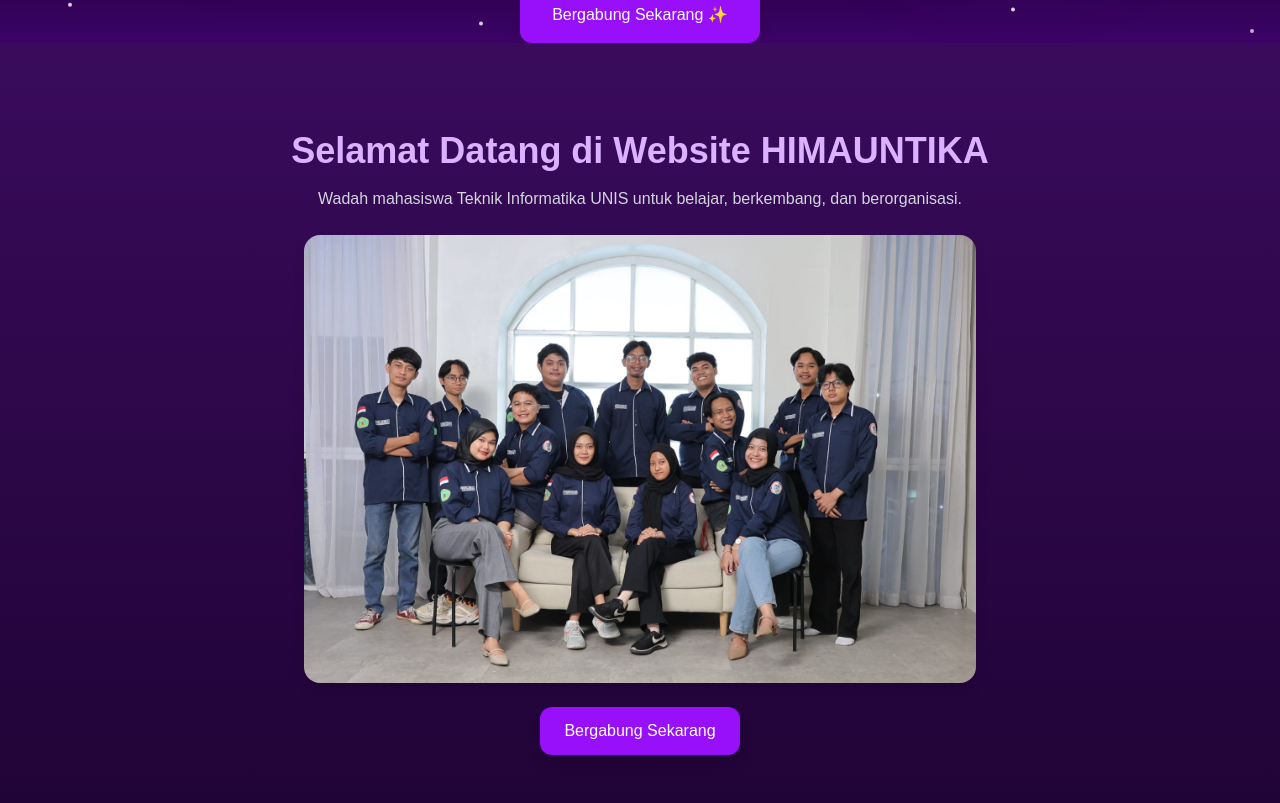
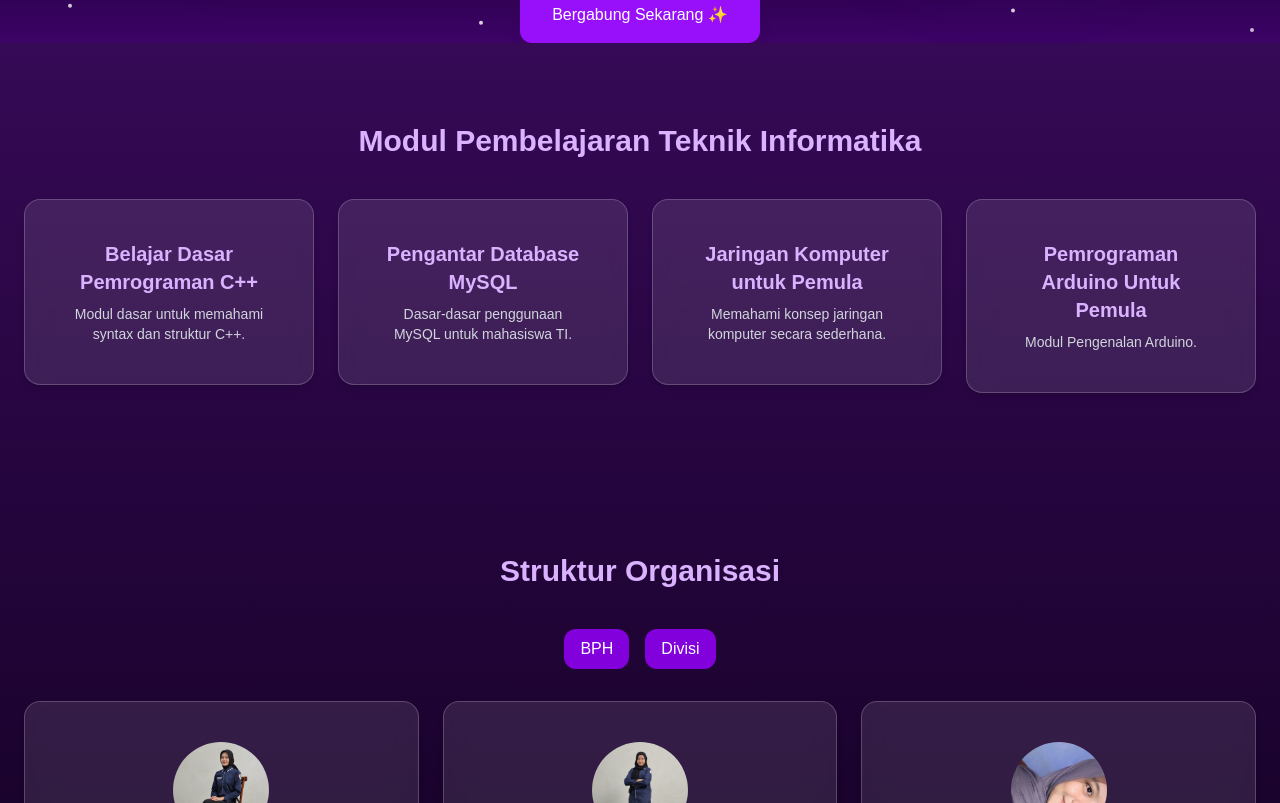
Before and after one commit to Gbaee/himauntika.ac.id, a Next.js app: page / in a window 1280 px wide. Shown: the part 837-1640 px from the top of the page. Built offline with nearby package versions, Linux system fonts and the light colour scheme.

Commit message:
menghapus section home yang di tampilan utama

```diff
--- a/pages/himauntika.jsx
+++ b/pages/himauntika.jsx
@@ -425,68 +425,6 @@
 
       <HomeSection />
 
-      {/* Hero */}
-      <section
-        id="home"
-        className="flex flex-col items-center justify-center min-h-screen px-4 text-center relative"
-      >
-        <div className="max-w-3xl mx-auto">
-          {/* Judul */}
-          <motion.h2
-            initial={{ opacity: 0, y: 30 }}
-            animate={{ opacity: 1, y: 0 }}
-            transition={{ duration: 0.7, ease: "easeOut" }}
-            className="text-2xl md:text-4xl font-bold text-purple-300 mb-4"
-          >
-            Selamat Datang di Website HIMAUNTIKA
-          </motion.h2>
-
-          {/* Deskripsi */}
-          <motion.p
-            initial={{ opacity: 0 }}
-            animate={{ opacity: 1 }}
-            transition={{ duration: 0.8, delay: 0.3 }}
-            className="max-w-2xl mb-6 text-sm md:text-base mx-auto text-gray-300"
-          >
-            Wadah mahasiswa Teknik Informatika UNIS untuk belajar, berkembang,
-            dan berorganisasi.
-          </motion.p>
-
-          {/* Gambar besar dengan animasi */}
-          <div className="flex justify-center mb-6">
-            <motion.img
-              src="/images/struktural.jpg" // ganti sesuai gambar hero kamu
-              alt="Hero HIMAUNTIKA"
-              className="rounded-2xl shadow-lg w-full max-w-2xl object-cover"
-              initial={{ opacity: 0, scale: 0.9 }}
-              animate={{ opacity: 1, scale: 1 }}
-              transition={{ duration: 0.8, ease: "easeOut" }}
-            />
-          </div>
-
-          {/* Tombol Join */}
-          <motion.div
-            initial={{ opacity: 0, y: 20 }}
-            animate={{ opacity: 1, y: 0 }}
-            transition={{ duration: 0.7, delay: 0.5 }}
-          >
-            <Button
-              asChild
-              className="bg-purple-600 hover:bg-purple-700 text-white px-6 py-3 rounded-2xl shadow-lg"
-            >
-              <a
-                id="join"
-                href="https://forms.gle/beq3D7vJSo7geFgUA"
-                target="_blank"
-                rel="noopener noreferrer"
-              >
-                Bergabung Sekarang
-              </a>
-            </Button>
-          </motion.div>
-        </div>
-      </section>
-
       {/* Modul */}
       <section id="modules" className="py-16 md:py-20 px-4 md:px-6">
         <h3 className="text-2xl md:text-3xl font-bold text-center text-purple-300 mb-8 md:mb-10">
```
